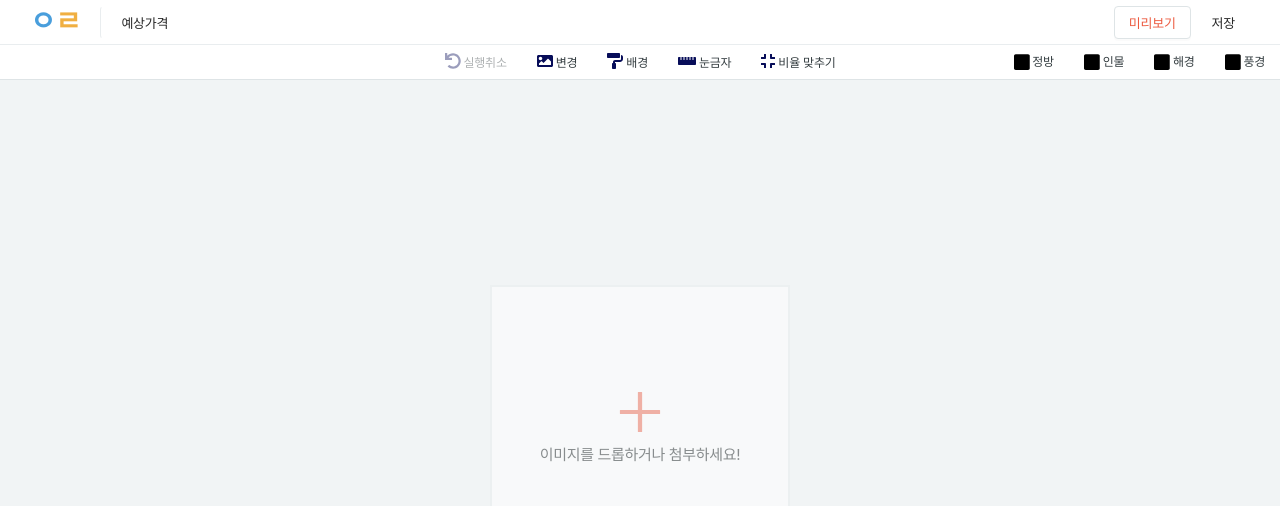
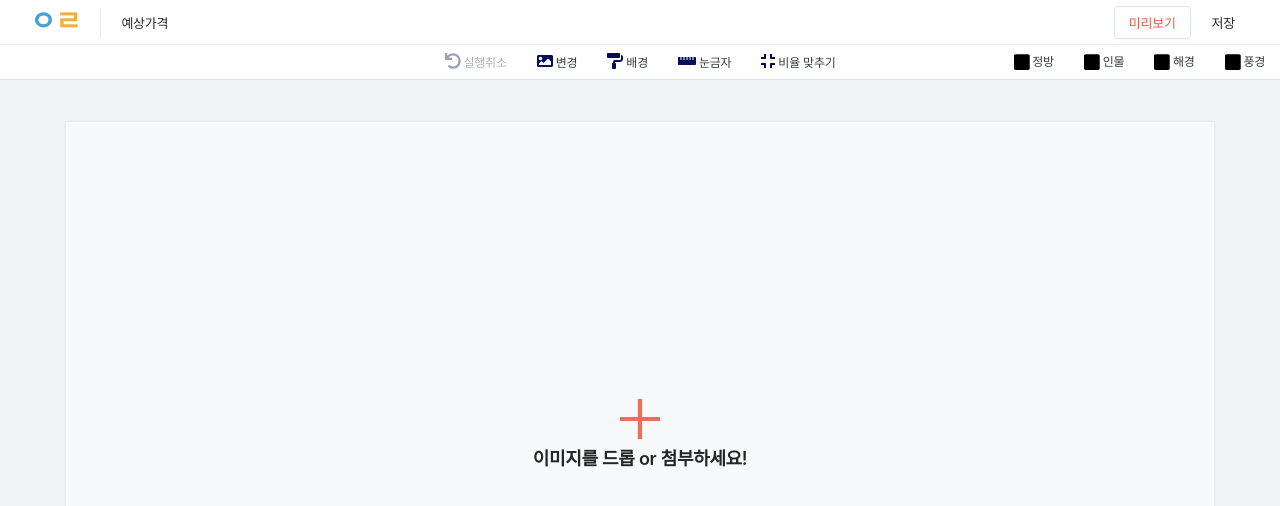
Before and after one commit to mecanvas/early-front, a Next.js app: page /tool/divided in a window 1280 px wide. Shown: the top 506 px of the page. Built offline with nearby package versions, Linux system fonts and the light colour scheme; a web font is replaced by a local one.

Commit message:
드랍앤드롭 구현 완

```diff
--- a/src/components/common/ImageDropZone.tsx
+++ b/src/components/common/ImageDropZone.tsx
@@ -1,45 +1,44 @@
-import { PlusOutlined } from '@ant-design/icons';
+import { PlusCircleOutlined, PlusOutlined } from '@ant-design/icons';
 import { css } from '@emotion/react';
 import styled from '@emotion/styled';
 import React from 'react';
 import { DropEvent, FileRejection, useDropzone } from 'react-dropzone';
 
-const DropZone = styled.div<{ width?: string; height?: string; isDragDrop?: boolean }>`
-  ${({ isDragDrop }) =>
-    isDragDrop &&
-    css`
-      position: absolute;
-    `}
+const DropZone = styled.div<{ width?: string; height?: string; isDragActive: boolean }>`
+  ${({ isDragActive }) =>
+    isDragActive
+      ? css`
+          opacity: 0.9;
+          z-index: 999;
+        `
+      : css`
+          opacity: 1;
+        `}
+  position: absolute;
+
+  background-color: ${({ theme }) => theme.color.gray000};
+  border-radius: 8px;
   border: 1px solid ${({ theme }) => theme.color.gray200};
   width: ${({ width }) => (width ? `${width}` : '300px')};
   height: ${({ height }) => (height ? `${height}` : '300px')};
   margin: 0 auto;
-  opacity: 0.5;
   cursor: pointer;
 `;
 
-const DropZoneDiv = styled.div<{ isDragActive: boolean }>`
+const DropZoneDiv = styled.div`
+  z-index: 100;
   display: flex;
   flex-direction: column;
   align-items: center;
-  background-color: #fff;
+  background-color: ${({ theme }) => theme.color.gray000};
   border: 1px solid ${({ theme }) => theme.color.gray200};
   justify-content: center;
   height: 100%;
-  p {
+  h4 {
     margin-top: 6px;
   }
-  &:hover {
-  }
-  ${({ isDragActive }) =>
-    isDragActive
-      ? css`
-          opacity: 0.4;
-        `
-      : css`
-          opacity: 1;
-        `}
-  *  > svg {
+
+  * > svg {
     font-size: 50px;
     path {
       color: ${({ theme }) => theme.color.primary};
@@ -55,16 +54,20 @@ interface Props {
   isDragDrop?: boolean;
 }
 
-const ImageDropZone = ({ isDragDrop, onDrop, text = '이미지를 드롭하거나 첨부하세요!', width, height }: Props) => {
+const ImageDropZone = ({ isDragDrop, onDrop, text = '이미지를 드롭 or 첨부하세요!', width, height }: Props) => {
   const { getRootProps, getInputProps, isDragActive } = useDropzone({ onDrop });
 
   return (
-    <DropZone isDragDrop={isDragDrop} width={width} height={height} {...getRootProps()}>
+    <DropZone width={width} height={height} {...getRootProps()} isDragActive={isDragActive}>
       <input {...getInputProps()} accept="image/*" />
-      {isDragDrop ? null : (
-        <DropZoneDiv isDragActive={isDragActive}>
+      {isDragDrop ? (
+        <DropZoneDiv>
+          <PlusCircleOutlined />
+        </DropZoneDiv>
+      ) : (
+        <DropZoneDiv>
           <PlusOutlined />
-          <p>{text}</p>
+          <h4>{text}</h4>
         </DropZoneDiv>
       )}
     </DropZone>
--- a/src/components/tool/divided/DividedTool.tsx
+++ b/src/components/tool/divided/DividedTool.tsx
@@ -126,6 +126,7 @@ const Tool = () => {
   const { getProgressGage, progressPercentage } = useProgress();
 
   const [isNoContent, setIsNoContent] = useGlobalState<boolean>('isNoContent', false);
+  const [isDragDrop, setIsDragDrop] = useState(false);
   const [isSelectFrame, setIsSelectFrame] = useState(false); // 골랐는지 상태 여부
   const [selectedFrameInfo, setSelectedFrameInfo] = useState<FrameSize | null>(null); // 고른 액자의 정보 (스타일 + 이름)
   const [canvasPosition] = useGlobalState<CanvasPosition>('canvasPosition');
@@ -305,10 +306,19 @@ const Tool = () => {
         console.error(err);
       } finally {
         setImgUploadLoading(false);
+        setIsDragDrop(false);
       }
     },
     [getProgressGage, setImgUploadLoading, setImgUploadUrl],
   );
+
+  const handleDropCancel = useCallback(() => {
+    setIsDragDrop(false);
+  }, []);
+
+  const handleDropImage = useCallback(() => {
+    setIsDragDrop(true);
+  }, []);
 
   const handleDeleteCanvas = useCallback(
     (e) => {
@@ -643,6 +653,7 @@ const Tool = () => {
         {<Loading progressPercentage={progressPercentage} loading={imgUploadLoading || false} />}
 
         <ImageWrapper
+          onDragOver={handleDropImage}
           isPreview={isPreview || false}
           imgUploadLoading={imgUploadLoading || false}
           id="img-box"
@@ -656,7 +667,7 @@ const Tool = () => {
           isFitX={isFitX || false}
           isFitY={isFitY || false}
           onMouseUp={handleImgResizeEnd}
-          onMouseLeave={handleImgResizeEnd}
+          onMouseLeave={isDragDrop ? handleDropCancel : handleImgResizeEnd}
           cmd={resizeCmd}
         >
           {isPreview && (
@@ -716,8 +727,21 @@ const Tool = () => {
             </>
           ) : (
             <>
-              <ImageDropZone onDrop={handleImgDropUpload} />
+              <ImageDropZone
+                onDrop={handleImgDropUpload}
+                width="90%"
+                height="calc(100vh - 170px)"
+                isDragDrop={isDragDrop}
+              />
             </>
+          )}
+          {isDragDrop && imgUploadUrl && (
+            <ImageDropZone
+              onDrop={handleImgDropUpload}
+              isDragDrop={isDragDrop}
+              width="100%"
+              height="calc(100vh - 105px)"
+            />
           )}
         </ImageWrapper>
       </ToolContainer>
--- a/src/components/tool/single/SingleTool.tsx
+++ b/src/components/tool/single/SingleTool.tsx
@@ -289,6 +289,10 @@ const SingleTool = () => {
     [getProgressGage],
   );
 
+  const handleDragCancel = useCallback(() => {
+    setIsDragDrop(false);
+  }, []);
+
   const handleDragImage = useCallback(() => {
     setIsDragDrop(true);
   }, []);
@@ -525,7 +529,7 @@ const SingleTool = () => {
       <PreviewCanvasWrapper isPreview={isPreview || false}>
         <canvas ref={previewCanvasRef} />
       </PreviewCanvasWrapper>
-      <SingleCanvasField isPreview={isPreview || false} onDragOver={handleDragImage}>
+      <SingleCanvasField isPreview={isPreview || false} onDragOver={handleDragImage} onMouseLeave={handleDragCancel}>
         <SingleWrapper
           nearingCenterX={nearingCenterX}
           nearingCenterY={nearingCenterY}
```
